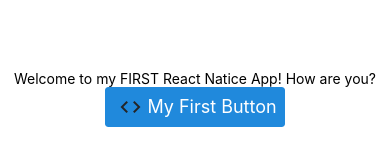
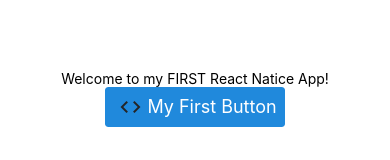
Before and after one commit to Arquisoft/radarin_en3a, a React Native app in the folder AppMovile/: screen / in a window 390 px wide. Shown: the part 324-484 px from the top of the page. Built offline with nearby package versions, Linux system fonts and the light colour scheme.

Commit message:
some changes in the restapi

```diff
--- a/AppMovile/App.js
+++ b/AppMovile/App.js
@@ -6,7 +6,7 @@ import { Button } from 'react-native-elements'
 export default function App() {
   return (
     <View style={styles.container}>
-      <Text>Welcome to my FIRST React Natice App! How are you?</Text>
+      <Text>Welcome to my FIRST React Natice App!</Text>
       <StatusBar style="auto" />
       <Button title='My First Button' icon={{name: 'code'}}/>
     </View>
```
